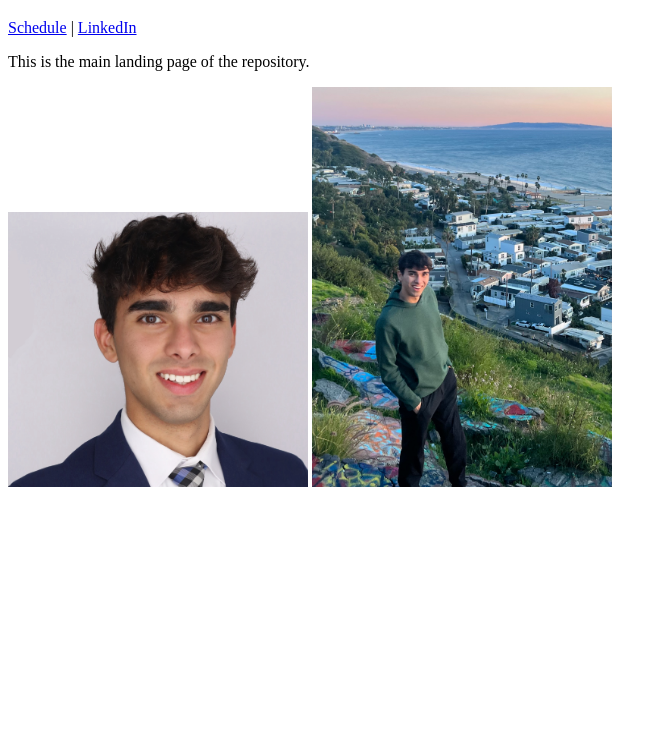
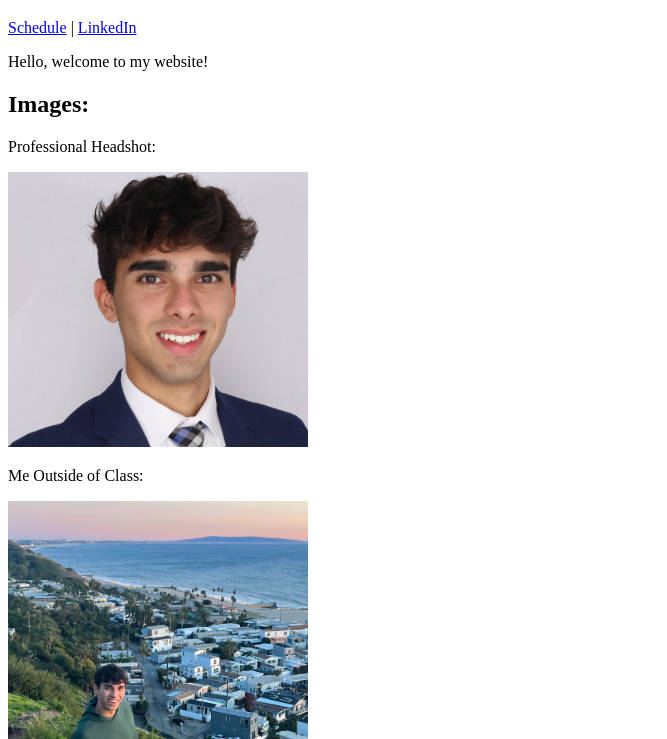
Before and after one commit to btsully/btsullivan-personal-webpage, a plain HTML site: page index.html in a window 1280 px wide. Shown: the part 61-800 px from the top of the page, without its empty margins (0-667 px from the left). Drawn offline with Linux system fonts and the light colour scheme.

Commit message:
Welcome page revisions
Added second header for photos and edited welcome text

```diff
--- a/index.html
+++ b/index.html
@@ -14,8 +14,11 @@
     </nav>
 
     <main>
-        <p>This is the main landing page of the repository.</p>
+        <p>Hello, welcome to my website!</p>
+        <h2>Images:</h2>
+        <p>Professional Headshot:</p>
         <img src="images/profile.jpg" alt="Profile Photo" width="300">
+        <p>Me Outside of Class:</p>
         <img src="images/Me.jpeg" alt="Profile Photo" width="300">
     </main>
 </body>
```
